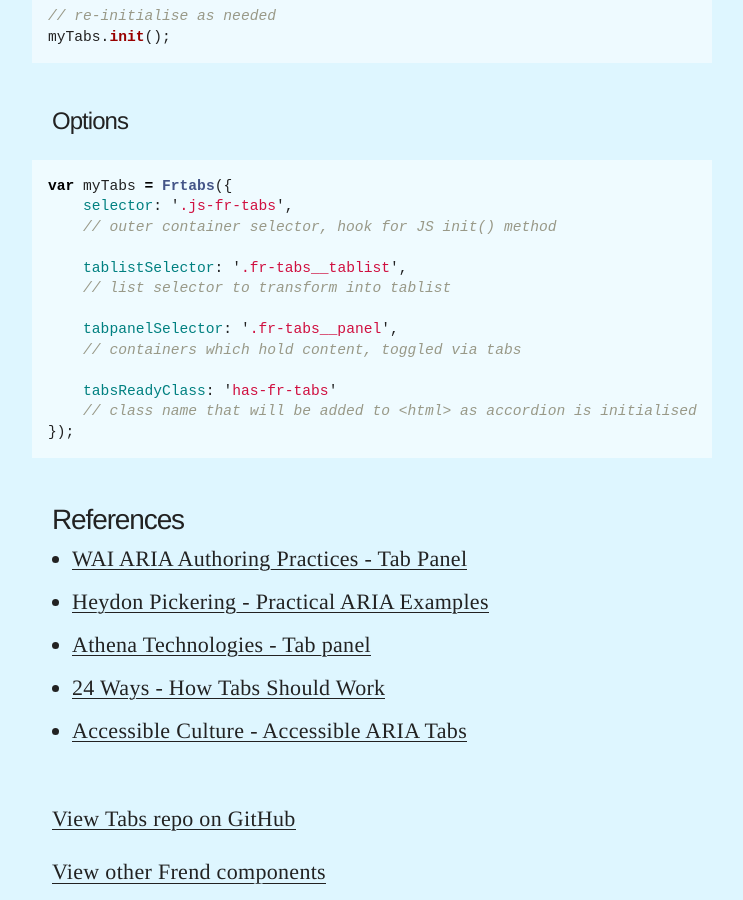
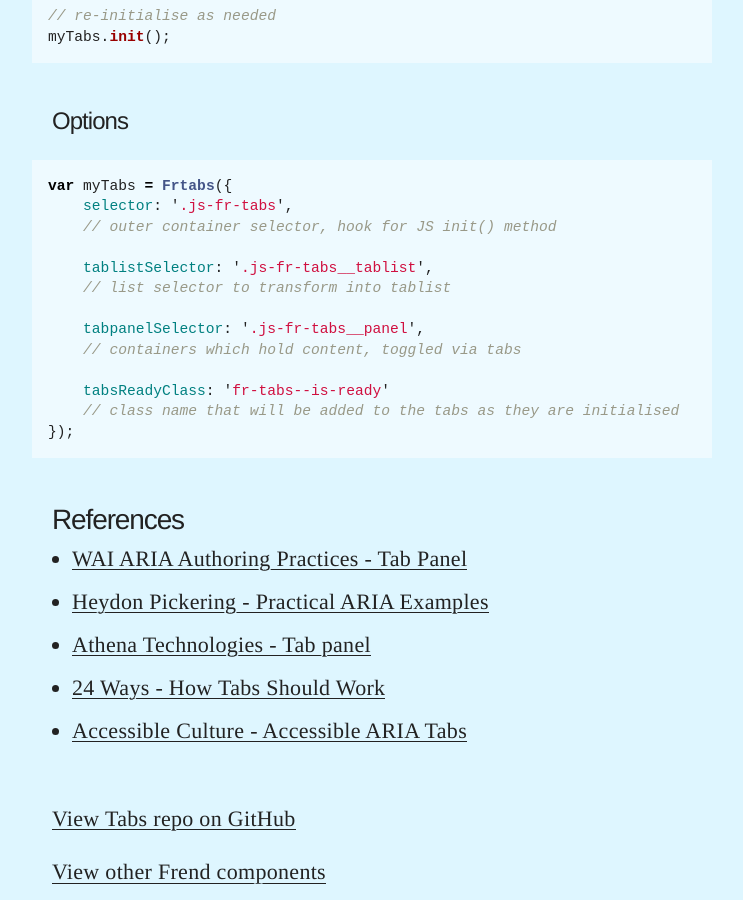
Before and after one commit to frend/frend.co, a Jekyll site: the page built from _components/tabs/tabs.md, in a window 1280 px wide and 900 px high, scrolled down 2567 px. Shown: the whole window, without its empty margins (268-1011 px from the left). Built offline with Jekyll 4.4.1, drawn with Linux system fonts in a browser that asks for light colours.

Commit message:
Minor Tabs docs update

```diff
--- a/_components/tabs/tabs.md
+++ b/_components/tabs/tabs.md
@@ -83,13 +83,13 @@ var myTabs = Frtabs({
 	selector: '.js-fr-tabs',
 	// outer container selector, hook for JS init() method
 
-	tablistSelector: '.fr-tabs__tablist',
+	tablistSelector: '.js-fr-tabs__tablist',
 	// list selector to transform into tablist
 
-	tabpanelSelector: '.fr-tabs__panel',
+	tabpanelSelector: '.js-fr-tabs__panel',
 	// containers which hold content, toggled via tabs
 
-	tabsReadyClass: 'has-fr-tabs'
-	// class name that will be added to <html> as accordion is initialised
+	tabsReadyClass: 'fr-tabs--is-ready'
+	// class name that will be added to the tabs as they are initialised
 });
 ~~~
```
